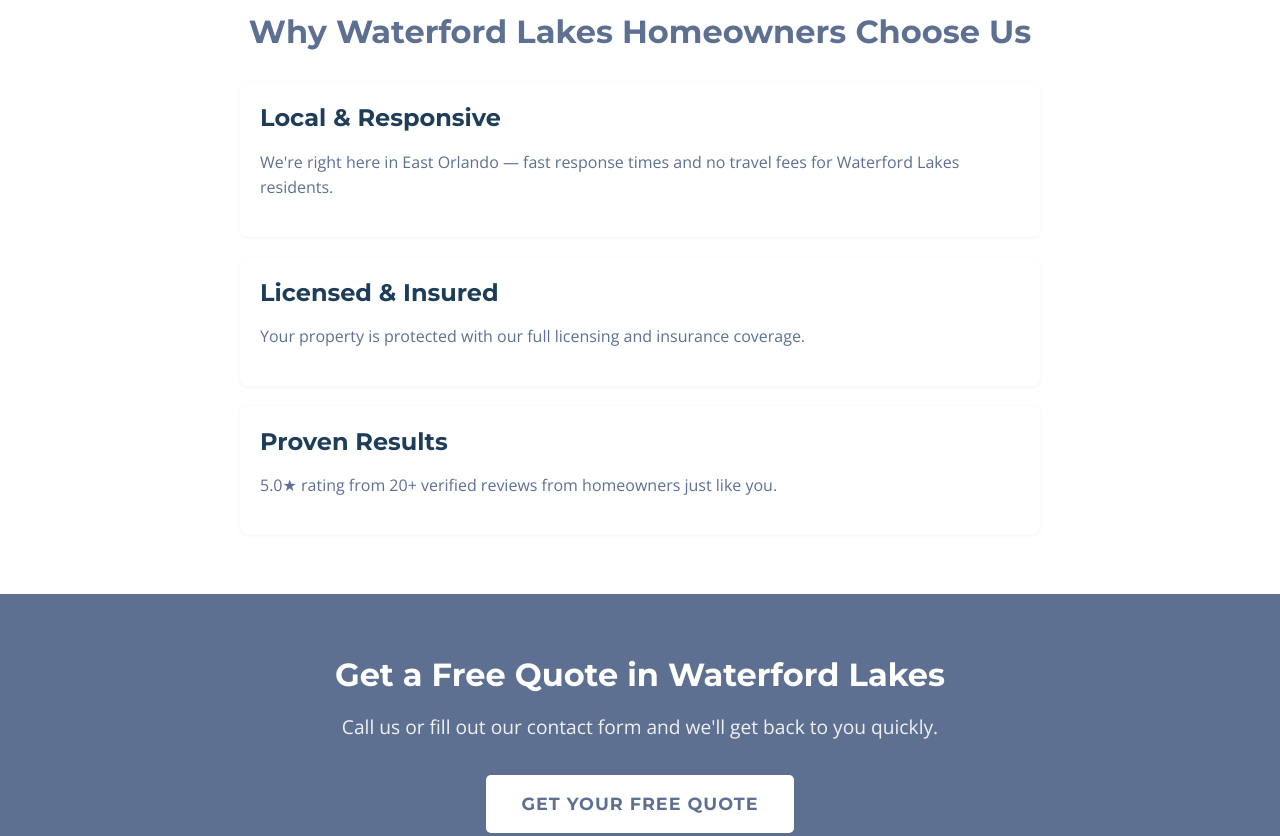
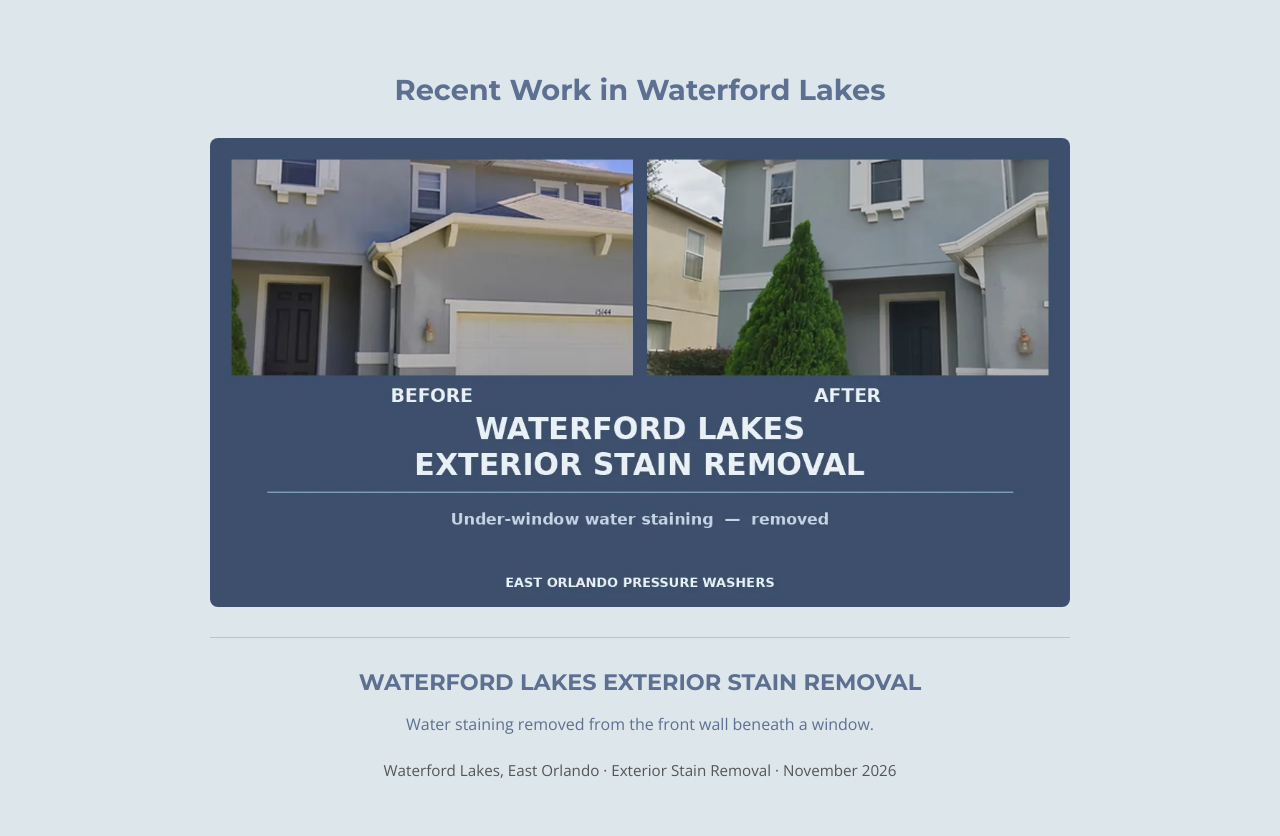
Before and after one commit to mrpublishing21-alt/east-orlando-pressure-washers, a plain HTML site: page locations/waterford-lakes.html in a window 1280 px wide. Shown: the part 1460-2296 px from the top of the page. Drawn offline with nearby package versions, Linux system fonts and the light colour scheme.

Commit message:
Waterford Lakes: add the Nov 2026 window-stain job and photo
Places the GBP-posted job on its matching location page - the first real differentiating content on a page flagged in A-3 as a near-duplicate. It had no job content and no photos. Generic copy unchanged, that is a separate change. Sitemap lastmod bumped so Google re-crawls.

```diff
--- a/locations/waterford-lakes.html
+++ b/locations/waterford-lakes.html
@@ -63,6 +63,22 @@
       <li><a href="/services/house-soft-wash" style="color:#1e3d59;text-decoration:none;">House Soft Washing</a> — Low-pressure cleaning for stucco and siding</li>
     </ul>
   </div></section>
+
+  <section class="section section-alt" id="recent-work"><div class="container" style="max-width:900px;">
+    <h2 style="text-align:center;color:rgb(94,112,145);margin-bottom:30px;font-size:1.8rem;font-weight:700;">Recent Work in Waterford Lakes</h2>
+    <div style="text-align:center;margin-bottom:30px;">
+      <picture>
+        <source srcset="../images/recent-work-waterford-lakes-window-stain-2026-11.webp" type="image/webp">
+        <img loading="lazy" src="../images/recent-work-waterford-lakes-window-stain-2026-11.jpg" alt="Before and after exterior stain removal in Waterford Lakes, Orlando - water staining under a window on the front wall removed by East Orlando Pressure Washers" style="width:100%;max-width:900px;height:auto;border-radius:8px;display:block;margin:0 auto;">
+      </picture>
+    </div>
+    <div style="text-align:center;border-top:1px solid rgba(94,112,145,0.3);padding-top:30px;">
+      <h3 style="color:rgb(94,112,145);font-size:1.4rem;margin-bottom:15px;font-weight:700;">WATERFORD LAKES EXTERIOR STAIN REMOVAL</h3>
+      <p style="color:rgb(94,112,145);font-size:1rem;margin-bottom:20px;">Water staining removed from the front wall beneath a window.</p>
+      <p style="color:#555;font-size:0.95rem;">Waterford Lakes, East Orlando &middot; Exterior Stain Removal &middot; November 2026</p>
+    </div>
+  </div></section>
+
   <section class="faq-section"><div class="container">
     <h2 style="text-align:center;margin-bottom:30px;">Why Waterford Lakes Homeowners Choose Us</h2>
     <div style="display:grid;gap:20px;max-width:800px;margin:0 auto;">
--- a/sitemap.xml
+++ b/sitemap.xml
@@ -69,7 +69,7 @@
   </url>
   <url>
     <loc>https://eastorlandopressurewashers.com/locations/waterford-lakes</loc>
-    <lastmod>2026-09-10</lastmod>
+    <lastmod>2026-11-21</lastmod>
     <priority>0.7</priority>
   </url>
   <url>
```
Also changed, not shown: images/recent-work-waterford-lakes-window-stain-2026-11.jpg (added), images/recent-work-waterford-lakes-window-stain-2026-11.webp (added).
